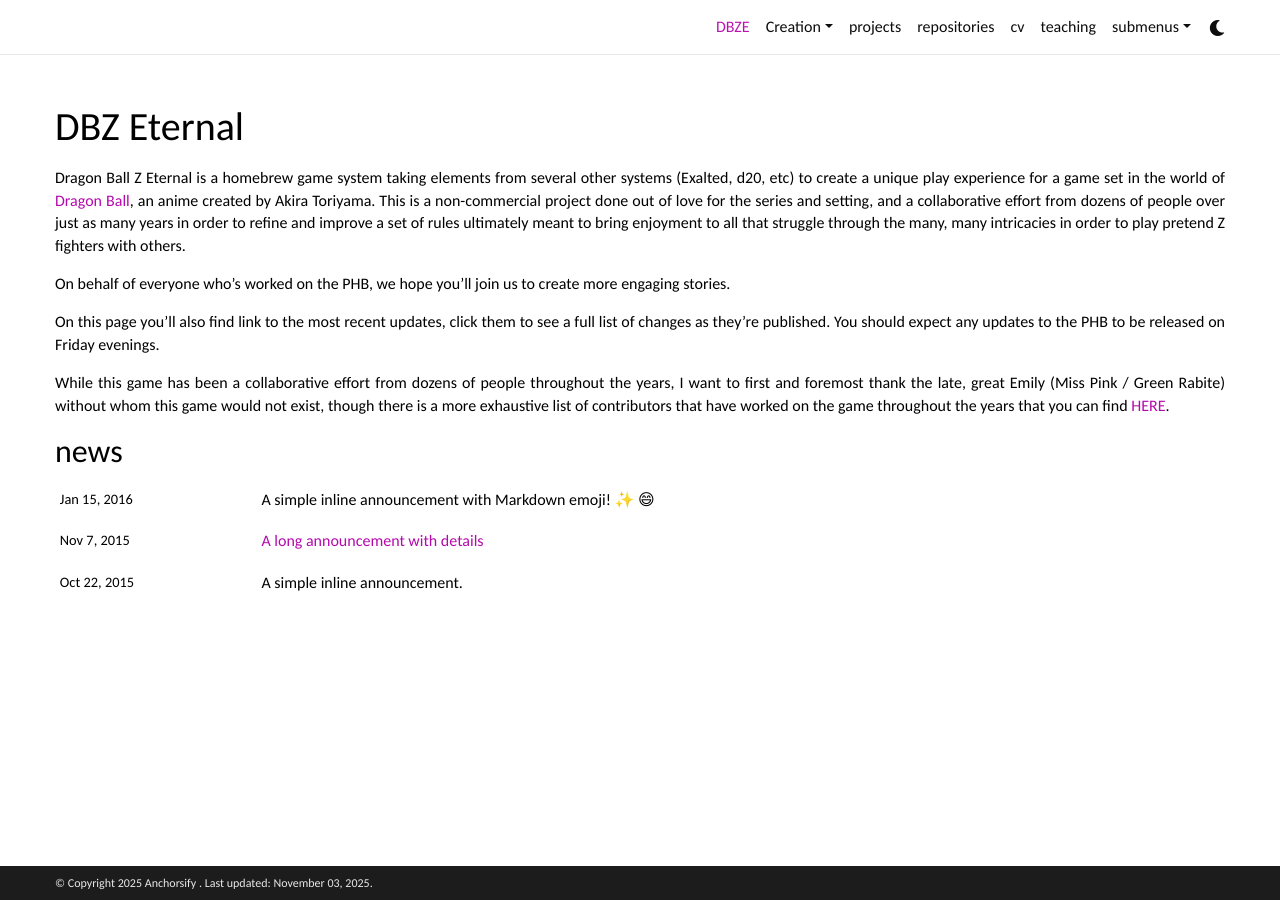
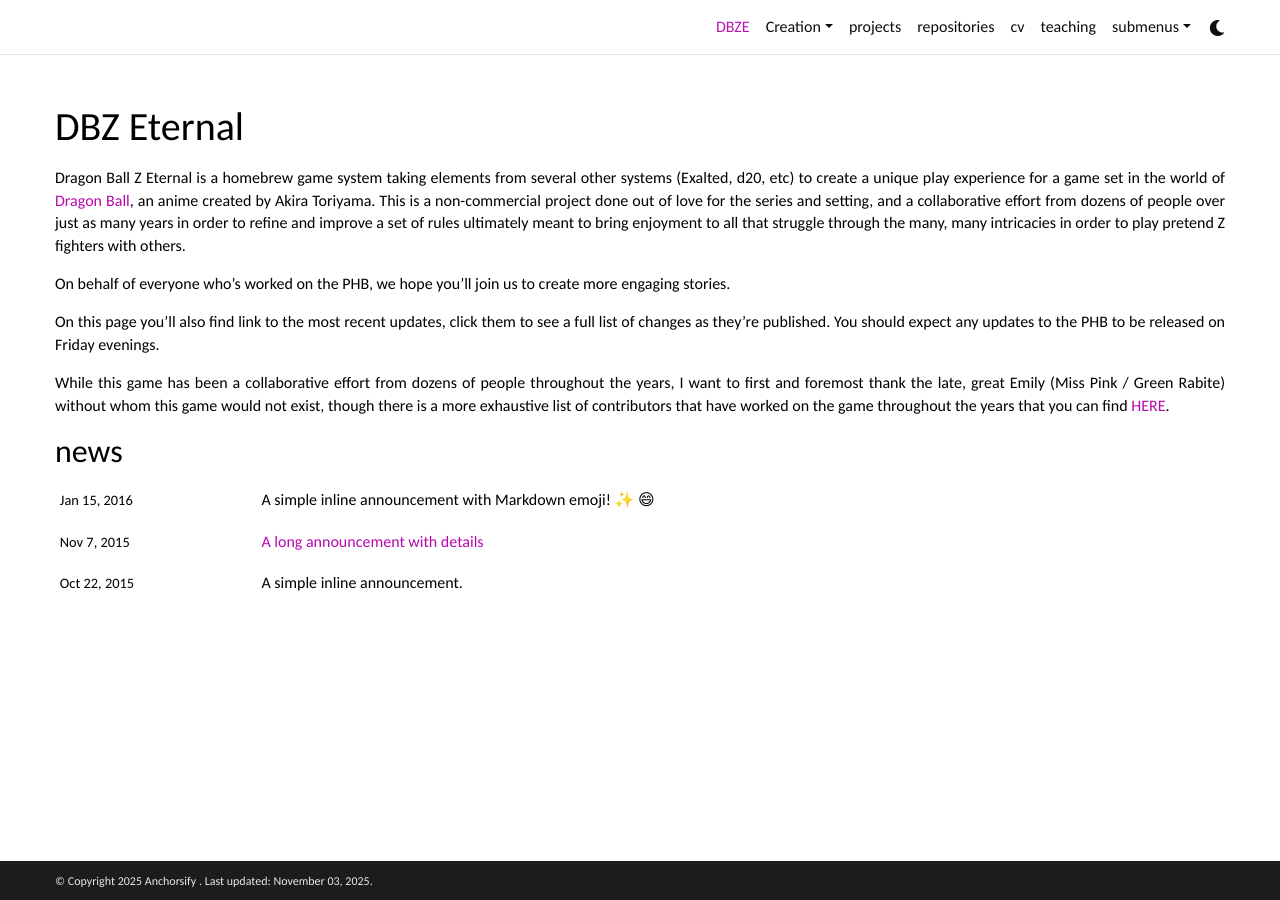
Before and after one commit to DBZEternal/DBZEternal.github.io, a Jekyll site: the page built from _pages/about.md, in a window 1280 px wide. Built offline with Jekyll 4.4.1, drawn with Linux system fonts in a browser that asks for light colours; emoji names are drawn with the system emoji font; comment, search, counter and statistics services are not loaded; a style sheet for code colours, icons or effects is not loaded.

Commit message:
Update _base.scss

```diff
--- a/_sass/_base.scss
+++ b/_sass/_base.scss
@@ -59,7 +59,7 @@
 body {
   text-align: justify;
   font-family: "Carlito", Verdana, "Calibri";
-  line-height: 1.4;
+  line-height: 1.4em;
 }
 
 // Custom Header formatting (base can be found in template.v2.js)
```
